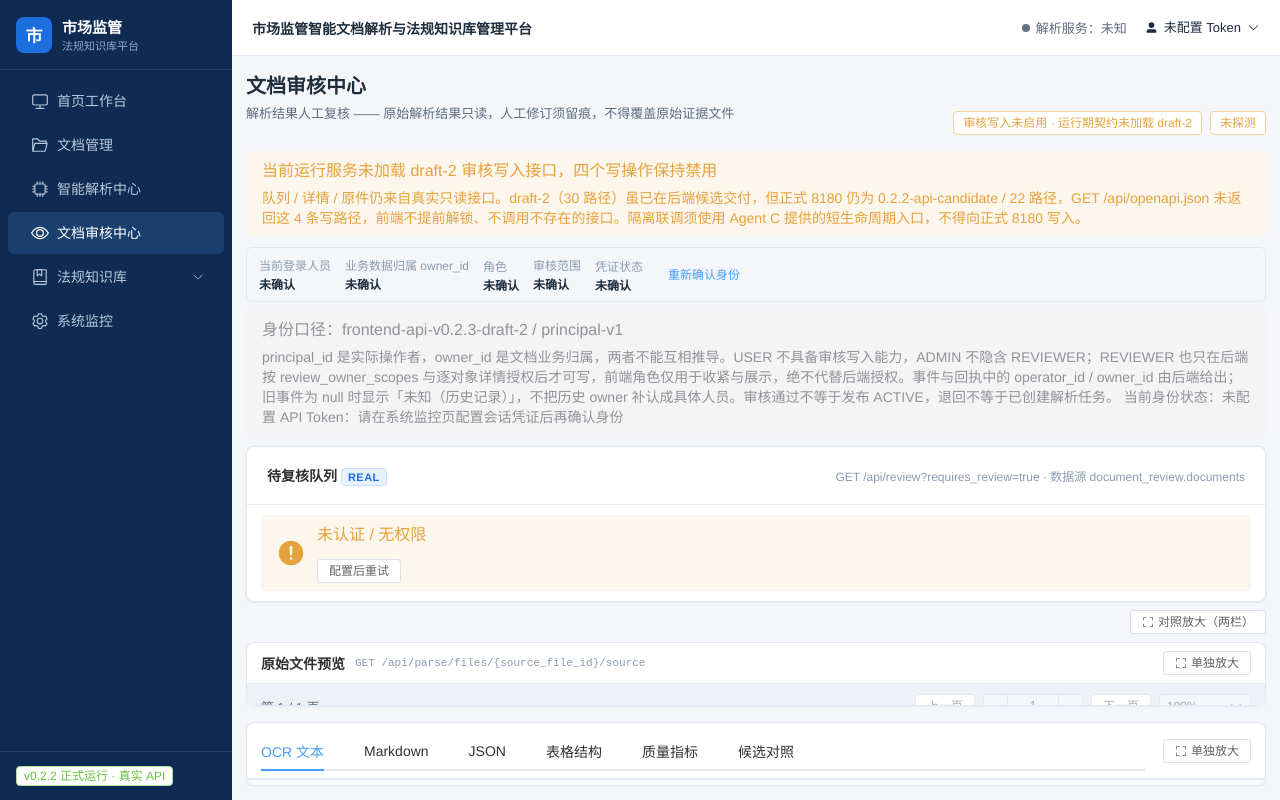
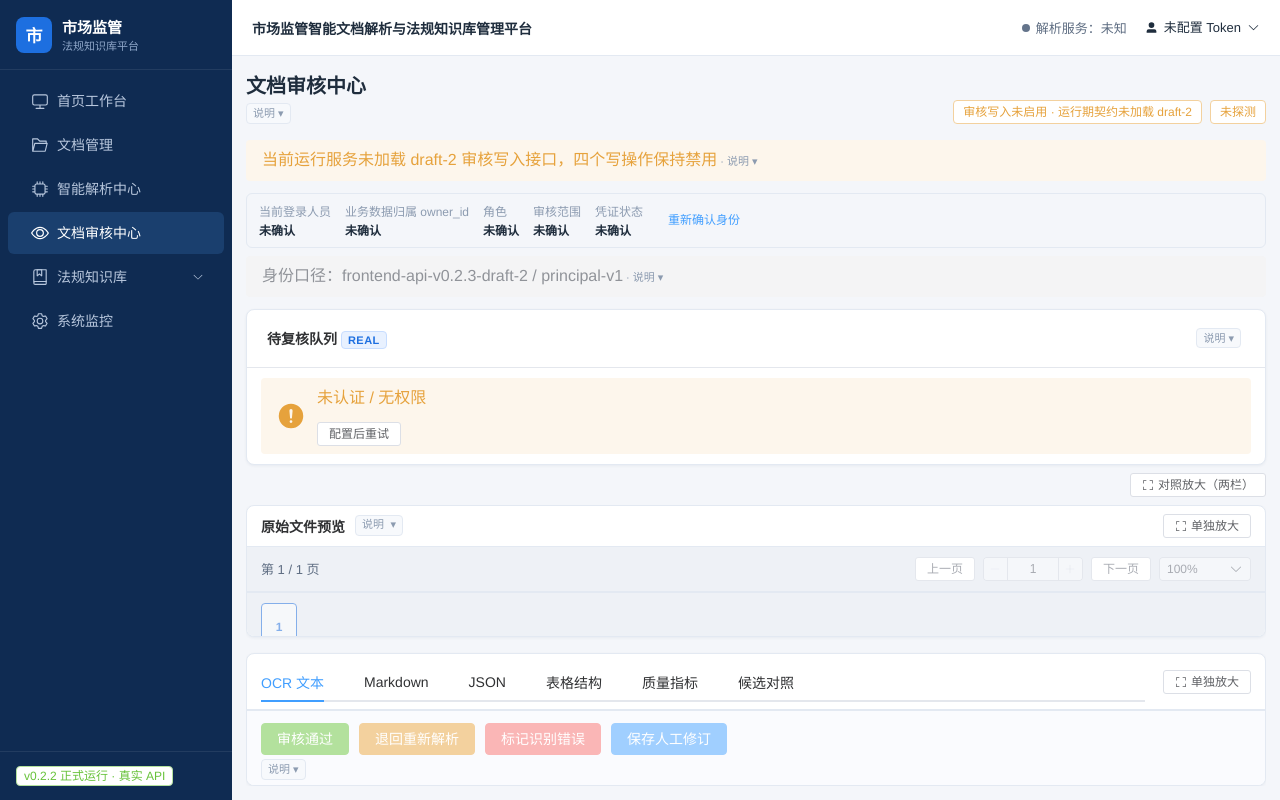
Before and after one commit to joker33338/market-regulation-platform, a Vue app in the folder frontend/: page /review in a window 1280 px wide. Built offline with nearby package versions, Linux system fonts and the light colour scheme.

Commit message:
feat(frontend): 注释性文字默认收起，点击展开

```diff
--- a/frontend/src/main.ts
+++ b/frontend/src/main.ts
@@ -6,9 +6,11 @@ import 'element-plus/dist/index.css'
 import './styles/index.css'
 import App from './App.vue'
 import router from './router'
+import { setupNoteToggle } from './utils/noteToggle'
 
 const app = createApp(App)
 app.use(createPinia())
 app.use(router)
 app.use(ElementPlus, { locale: zhCn })
+setupNoteToggle()
 app.mount('#app')
--- a/frontend/src/styles/index.css
+++ b/frontend/src/styles/index.css
@@ -251,3 +251,43 @@ html { scrollbar-color: #b9c9e2 #f2f5fa; }
 .el-scrollbar__bar.is-horizontal { height: 12px; opacity: 1; }
 .el-scrollbar__thumb { background-color: #b9c9e2 !important; border-radius: 6px; }
 .el-scrollbar__thumb:hover { background-color: #8aa8d4 !important; }
+
+/* ───────── 注释性文字默认收起，点击展开 ─────────
+ * 页面上的口径说明、接口提示、禁用原因等长文本默认只显示一个小入口，
+ * 点击展开原文，再点收起；刷新或切换页面后恢复默认收起。
+ * 覆盖 el-alert 描述与各页 hint 类文本；错误提示（el-alert--error）以及
+ * 含按钮 / 链接 / 输入框的说明块不折叠，避免把「重试」「刷新」等操作入口一起藏掉。
+ * 交互由 utils/noteToggle.ts 的事件委托实现，不改页面模板，Vue 重渲染后仍生效。 */
+#app .el-alert:not(.el-alert--error):not(.is-note-open):has(.el-alert__description):not(:has(button, a, .el-button, input)) .el-alert__description {
+  display: none;
+}
+#app .el-alert.is-note-open .el-alert__description { display: block; }
+#app .el-alert:not(.el-alert--error):not(.is-note-open):has(.el-alert__description):not(:has(button, a, .el-button, input)) .el-alert__title {
+  cursor: pointer;
+}
+#app .el-alert:not(.el-alert--error):not(.is-note-open):has(.el-alert__description):not(:has(button, a, .el-button, input)) .el-alert__title::after {
+  content: ' · 说明 ▾';
+  font-size: 11px; font-weight: 400; color: var(--mr-text-3); white-space: nowrap;
+}
+#app .el-alert.is-note-open .el-alert__title::after { content: ' · 收起 ▴'; }
+
+#app :is(.mr-disabled-hint, .hint-text, .action-hint, .card-sub, .source-hint, .page-desc, .dp-note):not(:has(button, a, .el-button, input)) {
+  cursor: pointer;
+}
+#app :is(.mr-disabled-hint, .hint-text, .action-hint, .card-sub, .source-hint, .page-desc, .dp-note):not(:has(button, a, .el-button, input)):not(.is-note-open) {
+  font-size: 0; line-height: 0; color: transparent;
+}
+#app :is(.mr-disabled-hint, .hint-text, .action-hint, .card-sub, .source-hint, .page-desc, .dp-note):not(:has(button, a, .el-button, input)):not(.is-note-open) > * {
+  display: none;
+}
+#app :is(.mr-disabled-hint, .hint-text, .action-hint, .card-sub, .source-hint, .page-desc, .dp-note):not(:has(button, a, .el-button, input))::before {
+  content: '说明 ▾';
+  display: inline-block; margin-right: 4px; padding: 1px 6px;
+  font-size: 11px; line-height: 1.5; font-weight: 400; letter-spacing: 0;
+  color: var(--mr-text-3); background: #f7f9fc;
+  border: 1px solid var(--mr-line); border-radius: 4px;
+  vertical-align: middle;
+}
+#app :is(.mr-disabled-hint, .hint-text, .action-hint, .card-sub, .source-hint, .page-desc, .dp-note):not(:has(button, a, .el-button, input)).is-note-open::before {
+  content: '收起 ▴';
+}
--- /dev/null
+++ b/frontend/src/utils/noteToggle.ts
@@ -0,0 +1,41 @@
+/**
+ * 注释性文字统一折叠：默认只显示一个「说明 ▾」入口，点击展开原文，再点收起。
+ *
+ * 设计取舍：
+ * - 用 document 级事件委托，不修改任何页面模板，Vue 重渲染 / 路由切换后依然生效；
+ * - 折叠样式见 styles/index.css，同样不依赖模板改动；
+ * - 错误提示（el-alert--error）与含按钮、链接、输入框的说明块不参与折叠，
+ *   避免把「重试」「刷新」等真实操作入口一起藏掉；
+ * - 展开状态只存在于当前 DOM，不写 localStorage，刷新后恢复默认收起。
+ */
+
+const TEXT_SELECTOR = '.mr-disabled-hint, .hint-text, .action-hint, .card-sub, .source-hint, .page-desc, .dp-note'
+const INTERACTIVE_SELECTOR = 'button, a, .el-button, input, select, textarea, [role="button"]'
+
+function hasInteractive(el: Element): boolean {
+  return !!el.querySelector(INTERACTIVE_SELECTOR)
+}
+
+function toggleNote(el: Element): void {
+  el.classList.toggle('is-note-open')
+}
+
+export function setupNoteToggle(): void {
+  document.addEventListener('click', (event) => {
+    const target = event.target
+    if (!(target instanceof Element)) return
+    // 点到真实控件时交还给控件本身，不触发折叠
+    if (target.closest(INTERACTIVE_SELECTOR)) return
+
+    const textBlock = target.closest(TEXT_SELECTOR)
+    if (textBlock && !hasInteractive(textBlock)) {
+      toggleNote(textBlock)
+      return
+    }
+
+    const alert = target.closest('.el-alert:not(.el-alert--error)')
+    if (!alert) return
+    if (!alert.querySelector('.el-alert__description') || hasInteractive(alert)) return
+    toggleNote(alert)
+  })
+}
```
